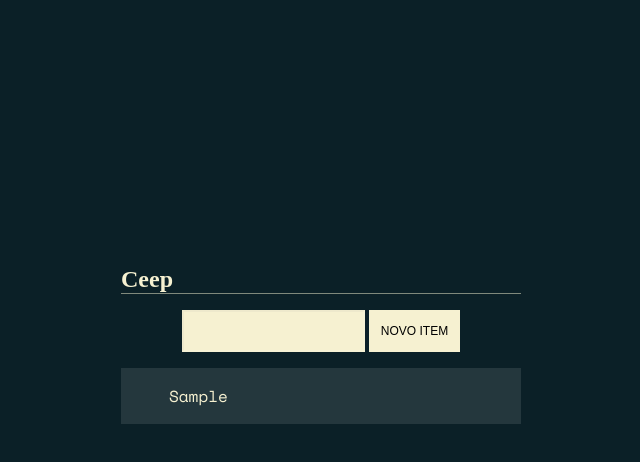
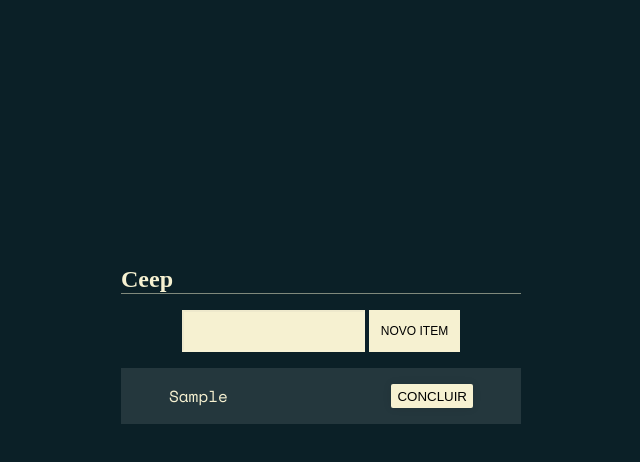
Before and after one commit to Jand-S/ceep, a plain HTML site: page index.html in a window 1280 px wide. Both pictures are taken after typing "Sample" into the empty fields and a click on the button "NOVO ITEM". Shown: the whole page, without its empty margins (319-959 px from the left). Drawn offline with nearby package versions, Linux system fonts and the light colour scheme; a web font is replaced by a local one.

Commit message:
botão concluir adicionado

```diff
--- a/index.html
+++ b/index.html
@@ -19,12 +19,7 @@
         <input class="form-input" data-form-text type="text">
         <button class="form-button" data-form-button> Novo Item </button>
       </form>
-      <ul class="list">
-        <li class="task" data-task>
-          <p class="content">
-            Comprar um abacate
-          </p>
-        </li>
+      <ul class="list" data-list>
       </ul>
     </div>
 </body>
--- a/listaDeTarefa.js
+++ b/listaDeTarefa.js
@@ -1,18 +1,43 @@
-const criarTarefa = (evento) =>{
+( () => {
+    const criarTarefa = (evento) =>{
     evento.preventDefault();
-    console.log('test')
-    const inputText = document.querySelector('[data-form-text]');
-    const valor = inputText.value;
+    const lista = document.querySelector('[data-list]');
+    const input = document.querySelector('[data-form-text]');
+    const valor = input.value;
+    if (valor != ''){
+        const tarefa = document.createElement('li');
+        tarefa.classList.add('task');
+        const conteudo = `<p class="content">${valor}</p>`;
 
-    const tarefa = document.querySelector('[data-task');
-    const conteudo = `<p class="content">${valor}</p>`
+        tarefa.innerHTML = conteudo;
 
-    tarefa.innerHTML = conteudo;
+        tarefa.appendChild(BotaoConclui());
 
-    inputText.value = ""
-
+        lista.appendChild(tarefa);
+        input.value = "";
+    }
 }
 
 const novaTarefa = document.querySelector('[data-form-button]');
 
 novaTarefa.addEventListener('click', criarTarefa);
+
+const BotaoConclui = () => {
+    const botaoConclui = document.createElement('button');
+    botaoConclui.classList.add('check-button');
+    botaoConclui.innerText = 'CONCLUIR';
+
+    botaoConclui.addEventListener('click', concluirTarefa);
+    return botaoConclui;
+
+}
+
+const concluirTarefa = (evento) =>{
+    const botaoConclui = evento.target;
+
+    const tarefaCompleta = botaoConclui.parentElement;
+
+    tarefaCompleta.classList.toggle('done');
+
+}
+})()
```
